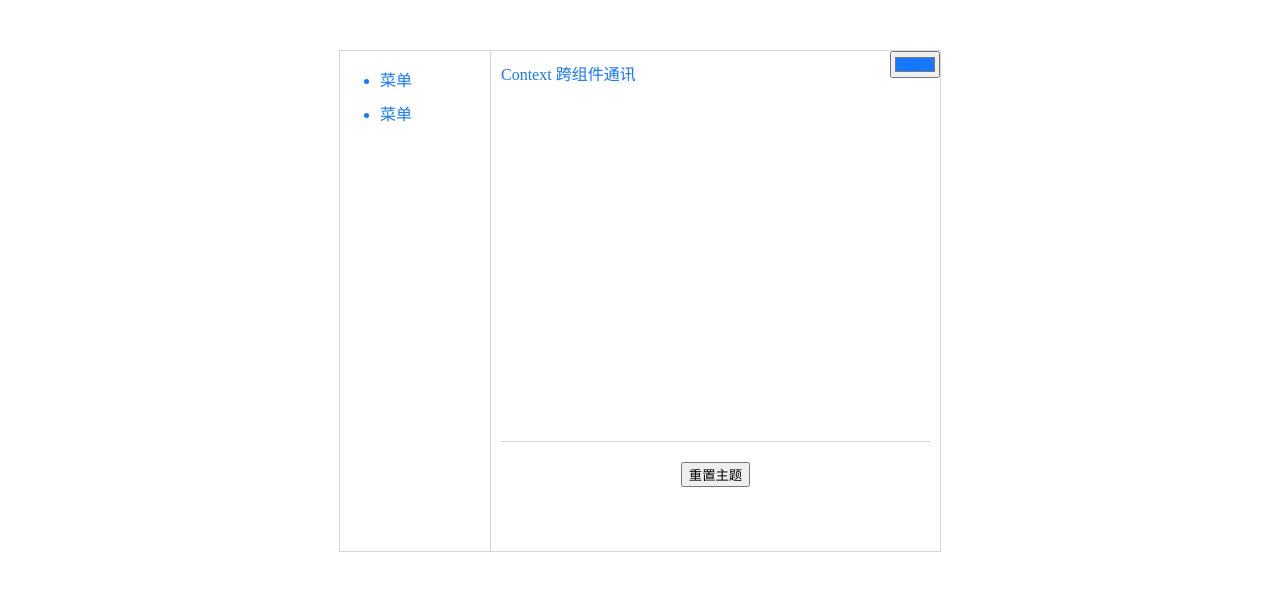
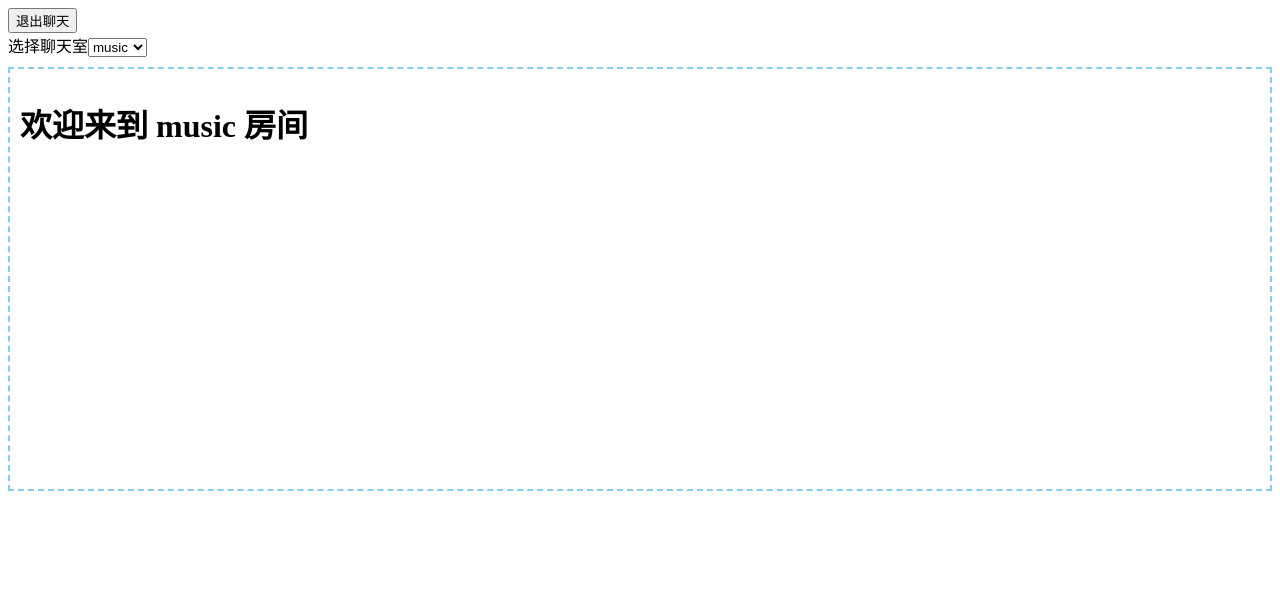
Before and after one commit to bobi-usa/react-course-heima, a React (Create React App) app: page / in a window 1280 px wide. Shown: the top 590 px of the page. Built offline with nearby package versions, Linux system fonts and the light colour scheme.

Commit message:
useEffect的使用

```diff
--- a/src/App.js
+++ b/src/App.js
@@ -1,94 +1,80 @@
-import { createContext, useContext, useState } from 'react'
+import { useEffect, useState } from 'react'
 import './App.scss'
 
-// 跨组件通讯 - Context
-// 1. 创建 Context 对象
-const ThemeContext = createContext()
-// 2. 划定范围，提供共享数据
-// 3. 范围内的组件，获取共享数据
+// useEffect 的使用
+/**
+ * 需求：在线聊天室的连接和关闭
+ * 步骤：
+ * 1. 挂载时，和默认聊天室建立连接
+ * 2. 更新时，和最新聊天室建立连接
+ * 3. 卸载时，和聊天室断开连接
+ */
 
-// -------------------------侧边栏-----------------------
-const Sidebar = () => {
+// 聊天室
+const ChatRoom = ({ roomId }) => {
+  console.log('当前房间：', roomId)
+
+  // 1. 挂载时，和默认聊天室建立连接
+  // 第二个参数默认空数组，就是默认挂载时执行，只执行一次
+  // 此阶段可以发送请求，进行 DOM 操作
+  // useEffect(() => {
+  //   console.log('建立连接：muisc 房间')
+  // }, [])
+
+  // 2. 更新时，和最新聊天室建立连接
+  // 注意：该调用方式会在组件挂载以及更新时都会执行
+  // 类似于生命周期钩子函数，但是并不是完全一样，比如现在看到的一进来就会执行一次，这个就不一样
+  // useEffect(() => {
+  //   console.log(`建立连接：${roomId} 房间`)
+  // }, [roomId])
+
+  // 3. 卸载时，和聊天室断开连接
+  // 卸载时，第二个参数也是空数组，空数组意味着这个 useEffect 只会走一次
+  useEffect(() => {
+    return () => {
+      console.log('断开连接')
+    }
+  }, [])
+
   return (
-    <div className="sidebar">
-      <Menu />
-    </div>
-  )
-}
-const Menu = () => {
-  return (
-    <div className="menu">
-      <ul>
-        <MenuItem />
-        <MenuItem />
-      </ul>
-    </div>
-  )
-}
-const MenuItem = () => {
-  // 3. 范围内的组件，获取共享数据
-  const { theme } = useContext(ThemeContext)
-  return <li style={{ color: theme }}>菜单</li>
-}
-
-// -------------------------右侧内容-----------------------
-const Content = () => {
-  const { theme } = useContext(ThemeContext)
-  return (
-    <div className="content">
-      <div className="main" style={{ color: theme }}>
-        Context 跨组件通讯
-      </div>
-      <Footer />
-    </div>
-  )
-}
-const Footer = () => {
-  const { onReset } = useContext(ThemeContext)
-  return (
-    <div className="footer">
-      <button onClick={onReset}>重置主题</button>
+    <div className="chat-room">
+      <h1>欢迎来到 {roomId} 房间</h1>
     </div>
   )
 }
 
-// 父组件
 const App = () => {
-  // 要共享的主题颜色
-  const [theme, setTheme] = useState('#1677FF')
-
-  // 重置主题的函数
-  const onReset = () => {
-    setTheme('#1677FF')
-  }
+  // 房间id
+  const [roomId, setRoomId] = useState('music')
+  // 是否正在聊天
+  const [chatting, setChatting] = useState(true)
 
   return (
-    <div className="app">
-      {/* 2. 划定范围，提供共享数据 */}
-      {/* 必须有value值，value值为要共享的数据 */}
-      <ThemeContext.Provider
-        value={{
-          theme,
-          onReset,
-          // ...
-        }}
+    <div className="App">
+      <button
+        onClick={() => setChatting(!chatting)}
       >
-        {/* 默认颜色： #1677FF */}
-        < input
-          className="theme-selector"
-          type="color"
-          value={theme}
-          onChange={e => setTheme(e.target.value)}
-        />
+        {chatting ? '退出聊天' : '开始聊天'}
+      </button>
 
-        <div className="main">
-          {/* 侧边栏 */}
-          <Sidebar />
-          {/* 右侧内容 */}
-          <Content />
-        </div>
-      </ThemeContext.Provider>
-    </div >
+      {
+        chatting ? (
+          <div>
+            <label>
+              选择聊天室
+              <select value={roomId} onChange={e => { setRoomId(e.target.value) }}>
+                <option value="music">music</option>
+                <option value="travel">travel</option>
+                <option value="sports">sports</option>
+              </select>
+            </label>
+            {/* 聊天室 */}
+            <ChatRoom roomId={roomId} />
+          </div>
+        ) : (
+          <p>点击【开始聊天】按钮，开始吧～</p>
+        )}
+    </div>
   )
 }
 
--- a/src/App.scss
+++ b/src/App.scss
@@ -3,54 +3,14 @@
   height: 500px;
   width: 600px;
   margin: 50px auto 0;
+  padding: 10px;
   border: 1px solid #d5d5d5;
+  box-sizing: border-box;
 }
 
-.theme-selector {
-  position: absolute;
-  right: 0;
-  top: 0;
+.chat-room {
+  height: 400px;
+  margin-top: 10px;
+  padding: 10px;
+  border: 2px dashed skyblue;
 }
-
-.main {
-  display: flex;
-  height: 100%;
-}
-
-.sidebar {
-  width: 150px;
-  height: 100%;
-  border-right: 1px solid #d5d5d5;
-}
-
-.menu {
-  li {
-    margin: 10px 0;
-  }
-}
-
-.header {
-  padding: 10px 0;
-  text-align: center;
-}
-
-.content {
-  flex: 1;
-  display: flex;
-  flex-direction: column;
-  height: 100%;
-  padding: 10px;
-  box-sizing: border-box;
-
-  .main {
-    flex: 1;
-  }
-
-  .footer {
-    height: 100px;
-    padding-top: 20px;
-    border-top: 1px solid #d5d5d5;
-    box-sizing: border-box;
-    text-align: center;
-  }
-}
```
